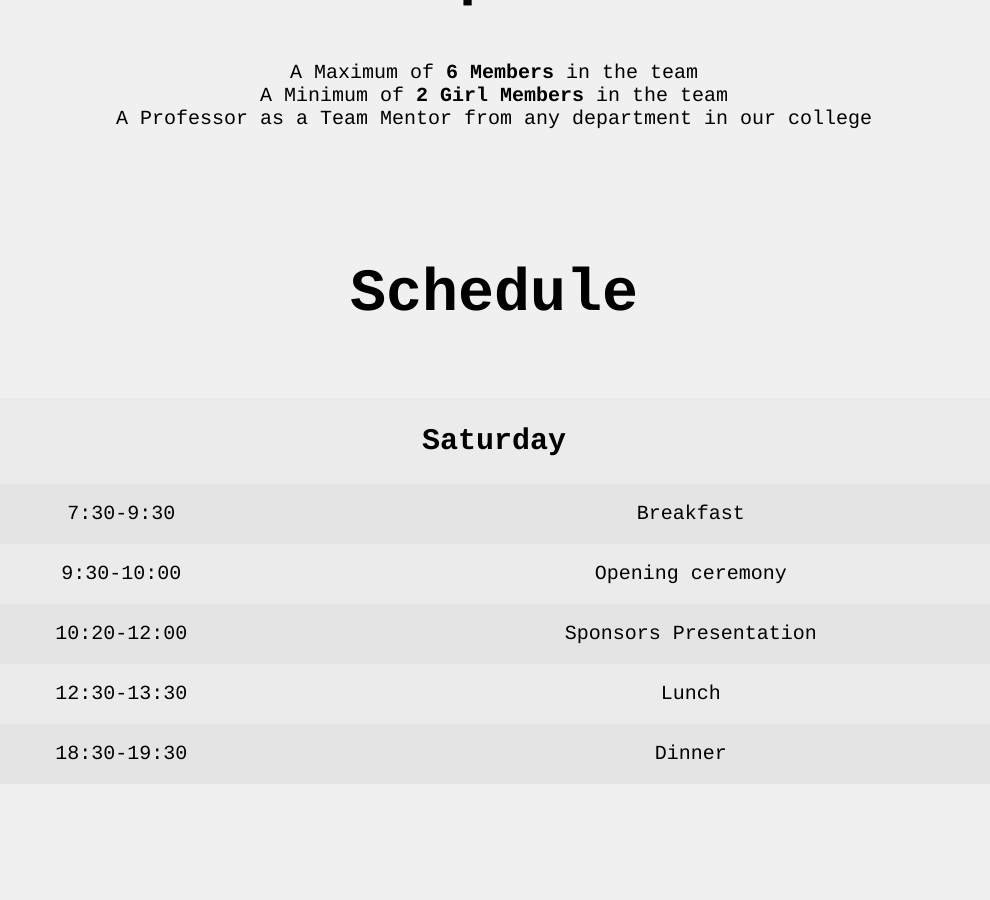
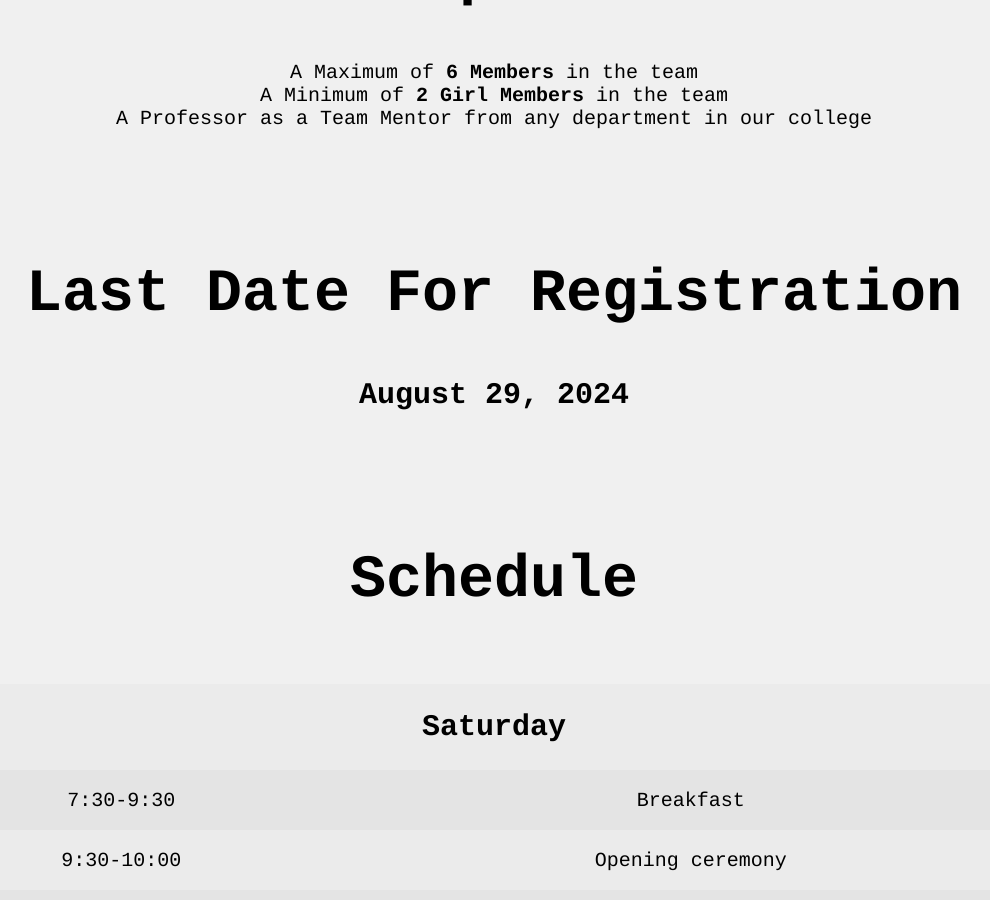
Before and after one commit to sih2024kitsw/sih2024kitsw.github.io, a Jekyll site: the page built from index.html, in a window 1280 px wide and 900 px high, scrolled down 1855 px. Shown: the whole window, without its empty margins (146-1136 px from the left). Built offline with Jekyll 4.4.1, drawn with Linux system fonts in a browser that asks for light colours.

Commit message:
Update index.html

```diff
--- a/index.html
+++ b/index.html
@@ -61,7 +61,7 @@ layout: default
   <div>
     <h1>Registration Process</h1>
     <p>
-      <ul style="text-align: center;
+      <ul style="text-align: leftr;
     list-style-position: inside;">
       <li>Assemble your team <br><br></li> <li>Select a problem statement from the <a href="https://www.sih.gov.in/sih2024PS">SIH Website<a/><li></li><br><br>
       Download the <a href="https://sih2024kitsw.github.io/pdf/Registration_form_SIH2024.pdf">Hardcopy of the Registration Form</a>, fill the form with relevant details and pay the registration fee of Rs.300 to Registration Committee<br><br>
@@ -82,6 +82,14 @@ layout: default
     </p>
   </div>
 </section>
+
+<section>
+  <div>
+    <h1>Last Date For Registration</h1>
+    <h2>August 29, 2024</h2>
+  </div>
+</section>
+
 {% if site.data.schedule %}
   <section id="schedule">
     <h1>Schedule</h1>
```
